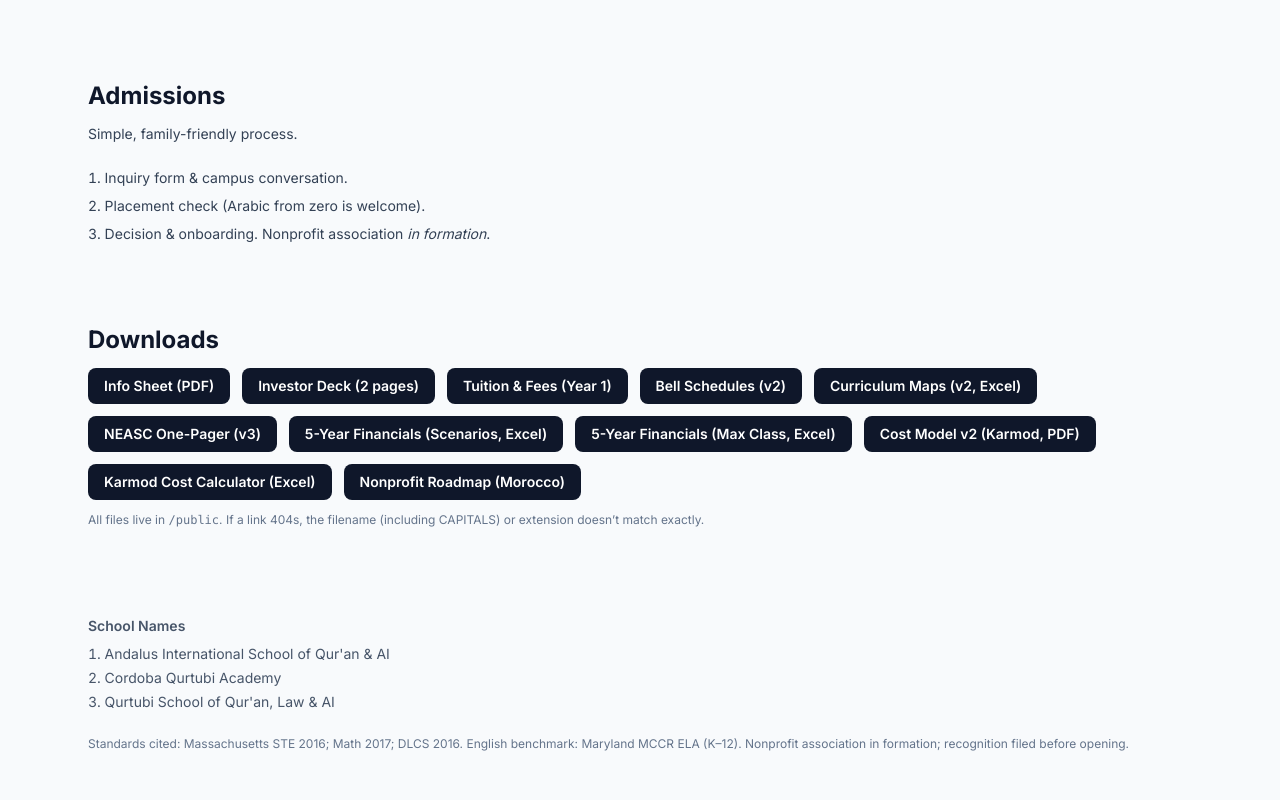
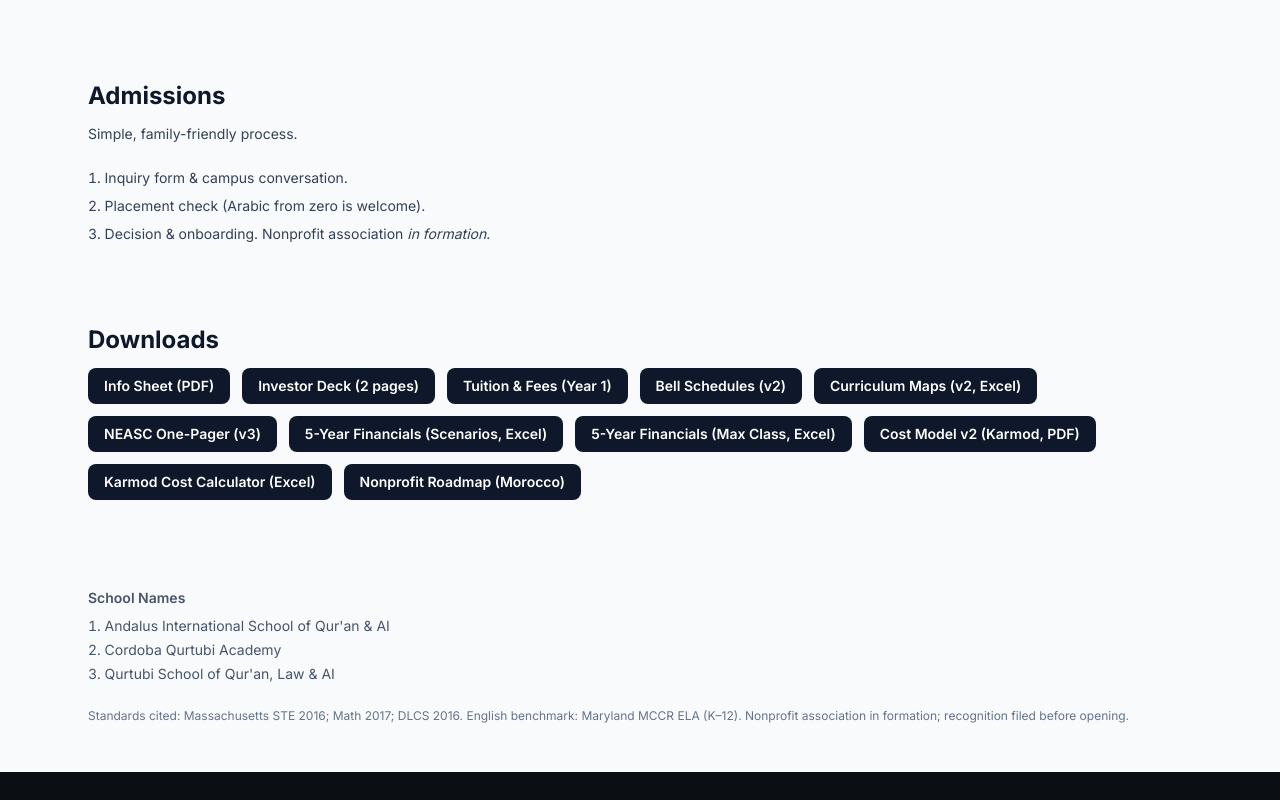
Before and after one commit to patience62003/andalus2, a React (Vite) app: page / in a window 1280 px wide. Shown: the part 1901-2701 px from the top of the page. After the commit the page ends 2673 px from the top, so only its background shows below. Built offline with nearby package versions, Linux system fonts and the light colour scheme.

Commit message:
Update App.tsx

```diff
--- a/src/App.tsx
+++ b/src/App.tsx
@@ -100,9 +100,7 @@ export default function App(){
     <Button label="Karmod Cost Calculator (Excel)" href="/Karmod_Cost_Calculator_v2.xlsx" />
     <Button label="Nonprofit Roadmap (Morocco)" href="/Nonprofit-Roadmap-Morocco-v1.pdf" />
   </div>
-  <p className="text-xs text-slate-500 mt-3">
-    All files live in <code>/public</code>. If a link 404s, the filename (including CAPITALS) or extension doesn’t match exactly.
-  </p>
+
 </Section>
 
   <footer className="max-w-6xl mx-auto px-6 py-12 text-sm text-slate-600">
```
